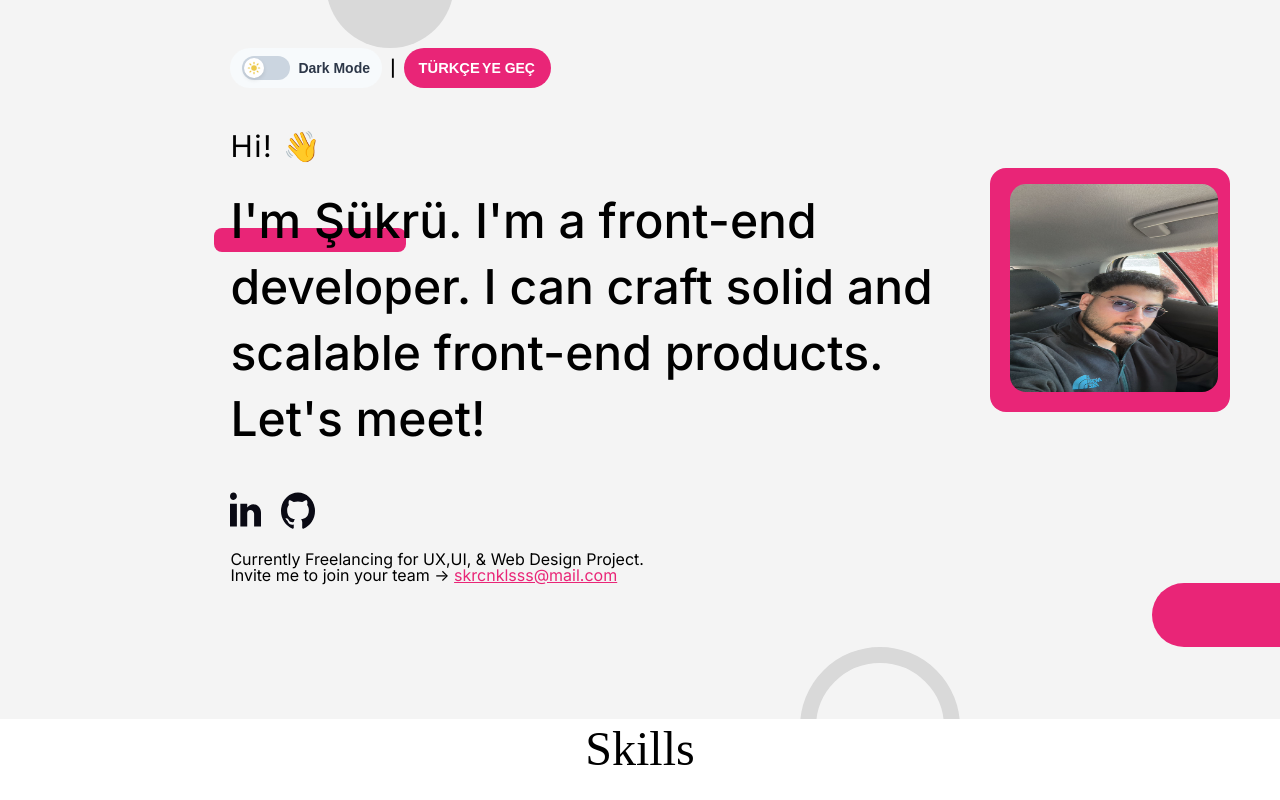
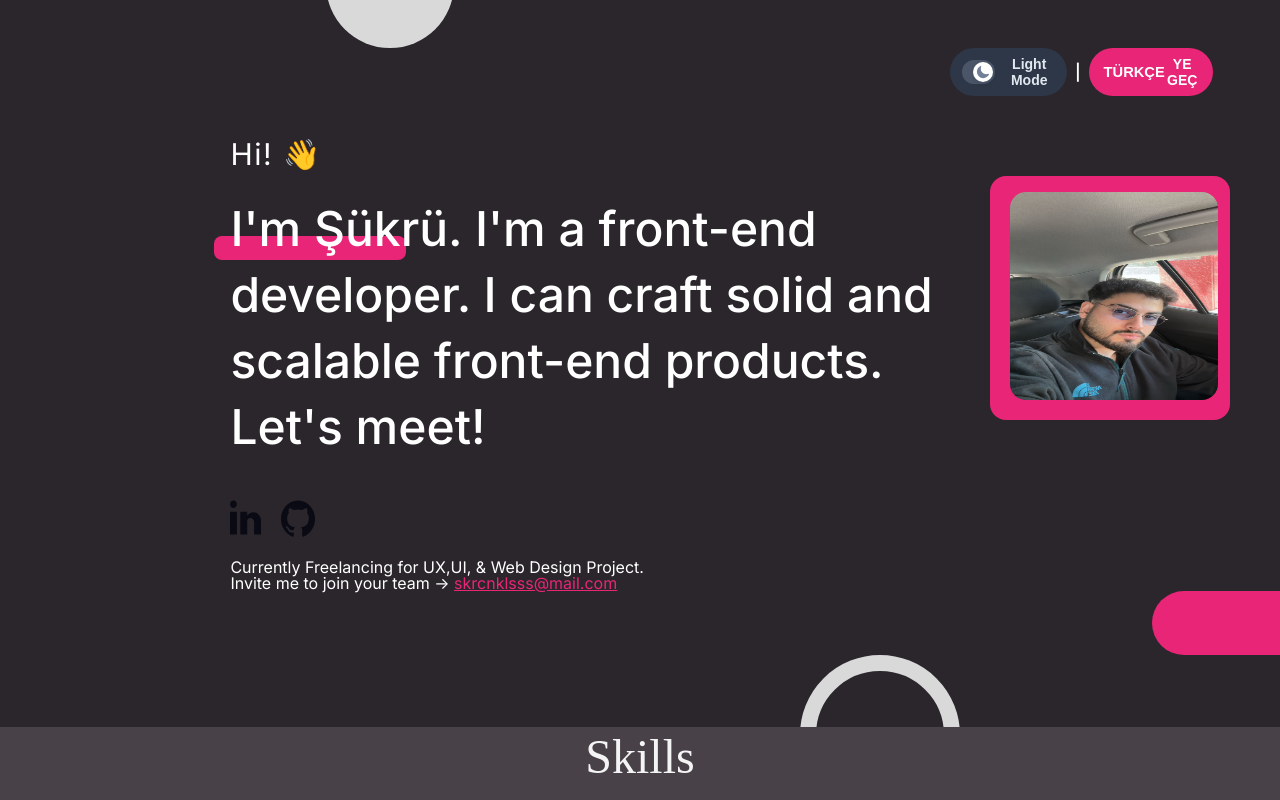
Before and after one commit to aspaww/Personel_Website, a React (Vite) app in the folder vite-project/: page / in a window 1280 px wide. Shown: the top 800 px of the page. Built offline with nearby package versions, Linux system fonts and the light colour scheme; no server answers; a web font is replaced by a local one.

Commit message:
fix darkmode

```diff
--- a/vite-project/src/components/ModeComponent.jsx
+++ b/vite-project/src/components/ModeComponent.jsx
@@ -3,15 +3,27 @@ import useLocalStorage from "../hooks/useLocalStorage";
 import { useLanguage } from "../contexts/LanguageContext";
 import { toast } from "react-toastify";
 import "../styles/Mode.css";
+import { useEffect } from "react";
 
 const ModeComponent = () => {
   const { language } = useLanguage();
-  const [isDarkMode, setIsDarkMode] = useLocalStorage("darkMode", null);
+
+  // LocalStorage'dan değer okurken doğru tip dönüşümü
+  const [isDarkMode, setIsDarkMode] = useLocalStorage("darkMode", () => {
+    const saved = localStorage.getItem("darkMode");
+    return saved !== null ? JSON.parse(saved) : null;
+  });
+
+  // Tema ilk yüklemede ve değişimde uygula
+  useEffect(() => {
+    const systemIsDark = window.matchMedia?.("(prefers-color-scheme: dark)").matches;
+    const initialTheme = isDarkMode ?? systemIsDark;
+    document.body.classList.toggle("dark", initialTheme);
+  }, [isDarkMode]); // isDarkMode değiştiğinde tetikle
 
   const handleThemeToggle = () => {
     const newTheme = !isDarkMode;
-    document.body.classList.toggle("dark", newTheme);
-    setIsDarkMode(newTheme);
+    setIsDarkMode(newTheme); // Otomatik olarak localStorage'a yazar
 
     toast.success(language === 'tr' ? 'Tema değiştirildi!' : 'Theme changed!', {
       icon: newTheme ? <IoMoon className="mode-icon" /> : <IoSunny className="mode-icon sun" />,
--- a/vite-project/src/styles/Lan.css
+++ b/vite-project/src/styles/Lan.css
@@ -12,7 +12,7 @@
   }
 
   .language-changer-btn:hover {
-    background-color: var(--lang-hover-bg, #e53e3e);
+    background-color: var(--lang-hover-bg, #E92577);
   }
 
   .language-text {
@@ -28,7 +28,6 @@
 
   /* Dark Mode Styles */
   body.dark .language-changer-btn {
-    --lang-bg: #3182ce;
-    --lang-hover-bg: #3182ce;
+    --lang-bg: #E92577;
     --lang-text-color: #ffffff;
   }
--- a/vite-project/src/styles/Mode.css
+++ b/vite-project/src/styles/Mode.css
@@ -2,7 +2,6 @@
 .mode-toggle-container {
     display: flex;
     align-items: center;
-    justify-content: end;
     gap: 8px;
     padding: 8px 12px;
     border-radius: 999px;
@@ -10,6 +9,7 @@
     background-color: var(--mode-bg, #f7fafc);
     cursor: pointer;
     border: none;
+    margin-left: 45rem ;
   }
 
   .mode-toggle-container:hover {
```
